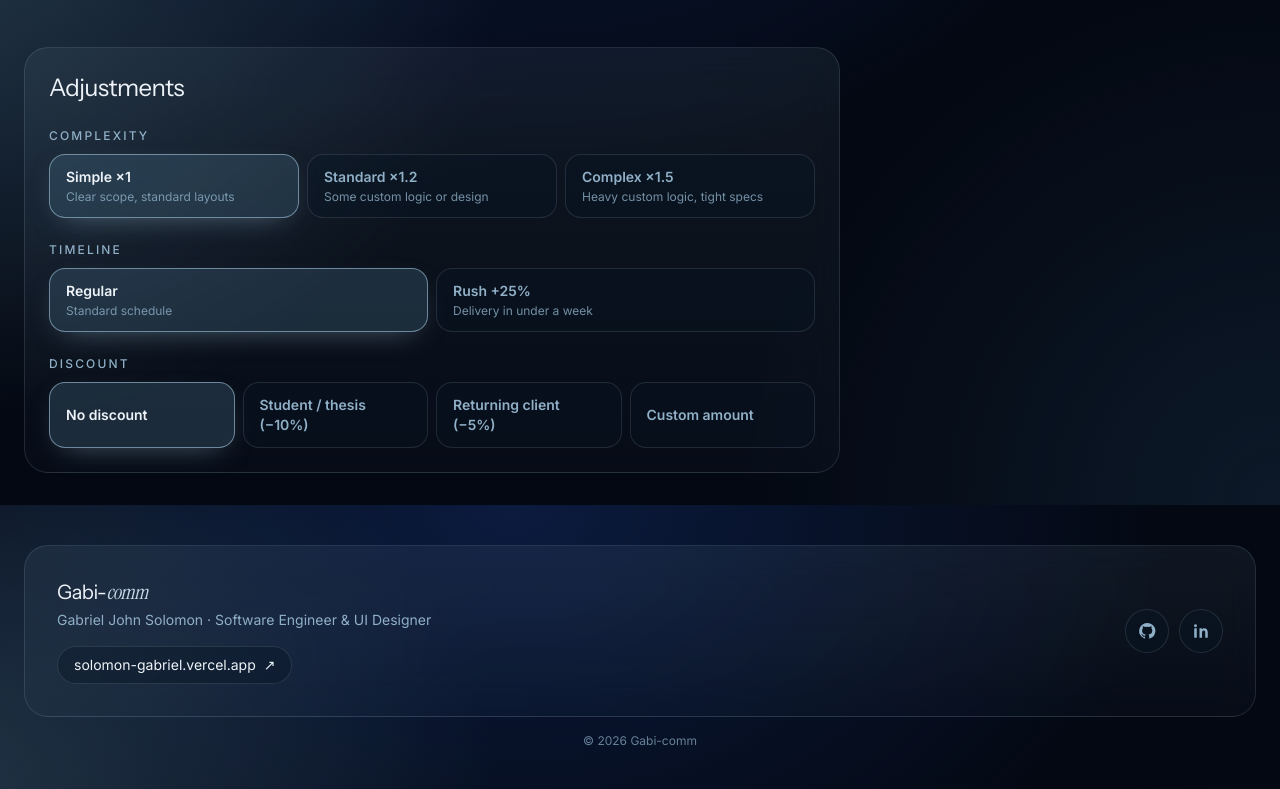
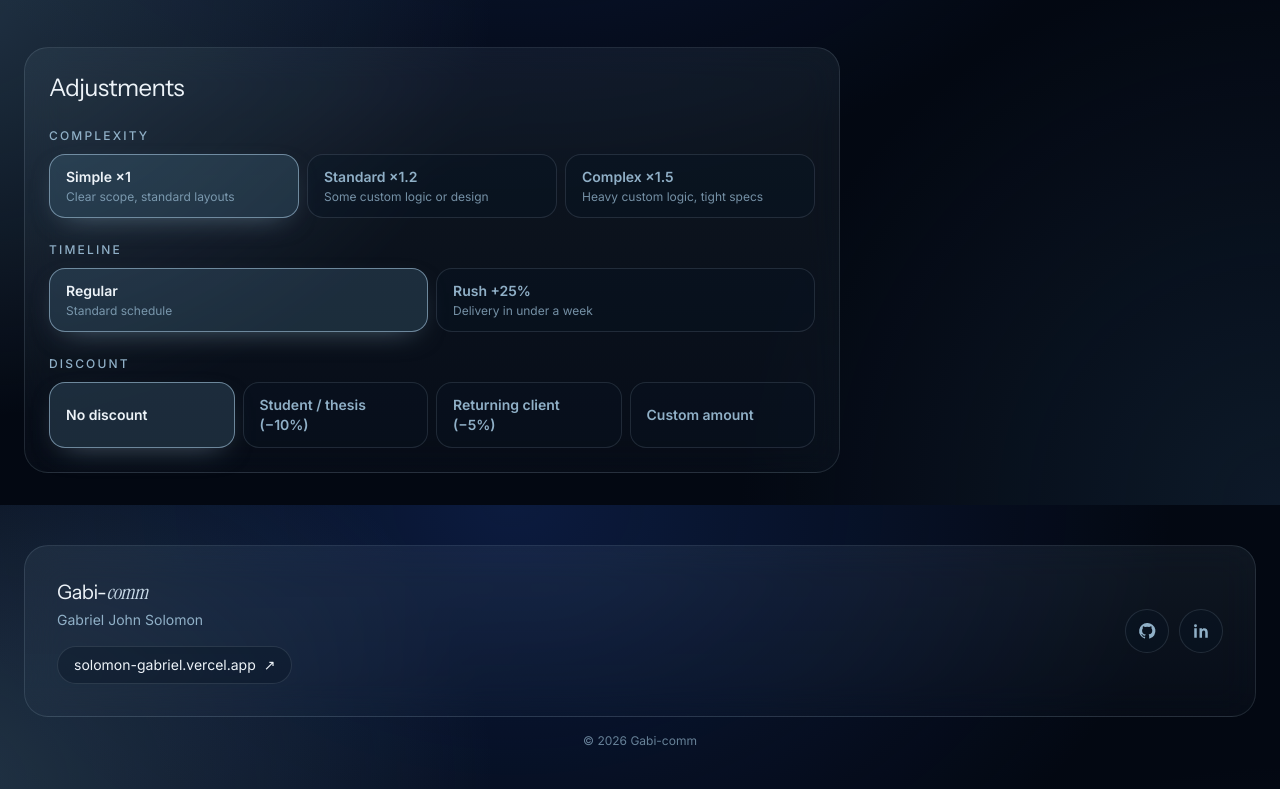
Before and after one commit to Gabi-comm/Costing, a Next.js app: page / in a window 1280 px wide. Shown: the part 4295-5084 px from the top of the page. Built offline with nearby package versions, Linux system fonts and the light colour scheme.

Commit message:
remove title in footer

```diff
--- a/app/globals.css
+++ b/app/globals.css
@@ -130,7 +130,7 @@ body {
 @theme {
   --animate-row-in: row-in 360ms cubic-bezier(0.2, 0.8, 0.2, 1) both;
   --animate-row-out: row-out 280ms cubic-bezier(0.4, 0, 1, 1) both;
-  --animate-pop: pop 320ms cubic-bezier(0.2, 0.8, 0.2, 1.4) both;
+  --animate-pop: pop 320ms cubic-bezier(0.22, 1, 0.36, 1) both;
 
   @keyframes row-in {
     from {
--- a/components/Footer.tsx
+++ b/components/Footer.tsx
@@ -31,9 +31,7 @@ export default function Footer() {
           <p className="font-display text-xl tracking-tight text-ink">
             Gabi-<span className="font-serif italic text-frost">comm</span>
           </p>
-          <p className="mt-1 text-sm text-mist">
-            {FREELANCER.name} · {FREELANCER.role}
-          </p>
+          <p className="mt-1 text-sm text-mist">{FREELANCER.name}</p>
           <a
             href={WEBSITE}
             target="_blank"
--- a/components/ProjectCard.tsx
+++ b/components/ProjectCard.tsx
@@ -45,7 +45,7 @@ export default function ProjectCard({ project }: { project: Project }) {
 
         {/* Details: over the video on md+ (hover / focus), below it on phones (tap). */}
         <div
-          className={`${open ? "block" : "hidden"} mt-3 rounded-[20px] bg-night/75 p-5 backdrop-blur-xl [scrollbar-width:thin] [scrollbar-color:rgba(144,176,199,0.35)_transparent] md:absolute md:inset-0 md:mt-0 md:block md:overflow-y-auto md:p-5 md:opacity-0 md:transition md:duration-300 md:group-hover:opacity-100 md:group-focus-within:opacity-100 ${open ? "md:opacity-100" : "md:pointer-events-none md:group-hover:pointer-events-auto md:group-focus-within:pointer-events-auto"}`}
+          className={`${open ? "block" : "hidden"} mt-3 rounded-[20px] bg-night/75 p-5 backdrop-blur-xl [scrollbar-width:thin] [scrollbar-color:rgba(144,176,199,0.35)_transparent] md:absolute md:inset-0 md:mt-0 md:block md:overflow-y-auto md:p-4 md:opacity-0 md:transition md:duration-300 md:group-hover:opacity-100 md:group-focus-within:opacity-100 ${open ? "md:opacity-100" : "md:pointer-events-none md:group-hover:pointer-events-auto md:group-focus-within:pointer-events-auto"}`}
         >
           <div>
             <div>
@@ -70,7 +70,7 @@ export default function ProjectCard({ project }: { project: Project }) {
           </div>
 
           <p className="mt-3 text-xs font-medium uppercase tracking-[0.18em] text-mist">Every page</p>
-          <div className="-mx-1 mt-2 flex snap-x gap-2.5 overflow-x-auto px-1 pb-3 [scrollbar-width:thin] [scrollbar-color:rgba(144,176,199,0.35)_transparent]">
+          <div className="-mx-1 mt-1.5 flex snap-x gap-2.5 overflow-x-auto px-1 pb-1.5 [scrollbar-width:thin] [scrollbar-color:rgba(144,176,199,0.35)_transparent]">
             {project.shots.map((shot, i) => (
               <button
                 key={shot.src}
```
